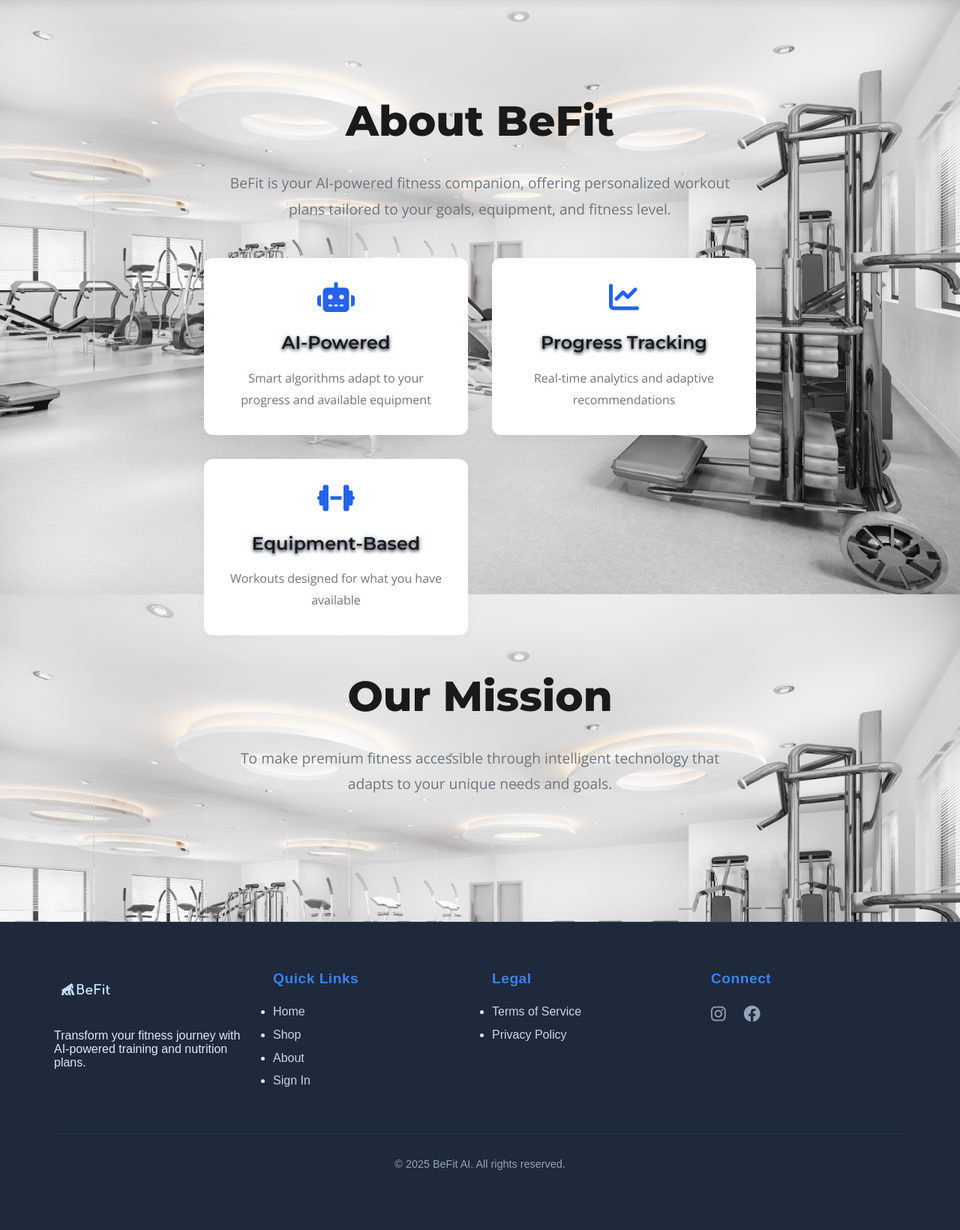
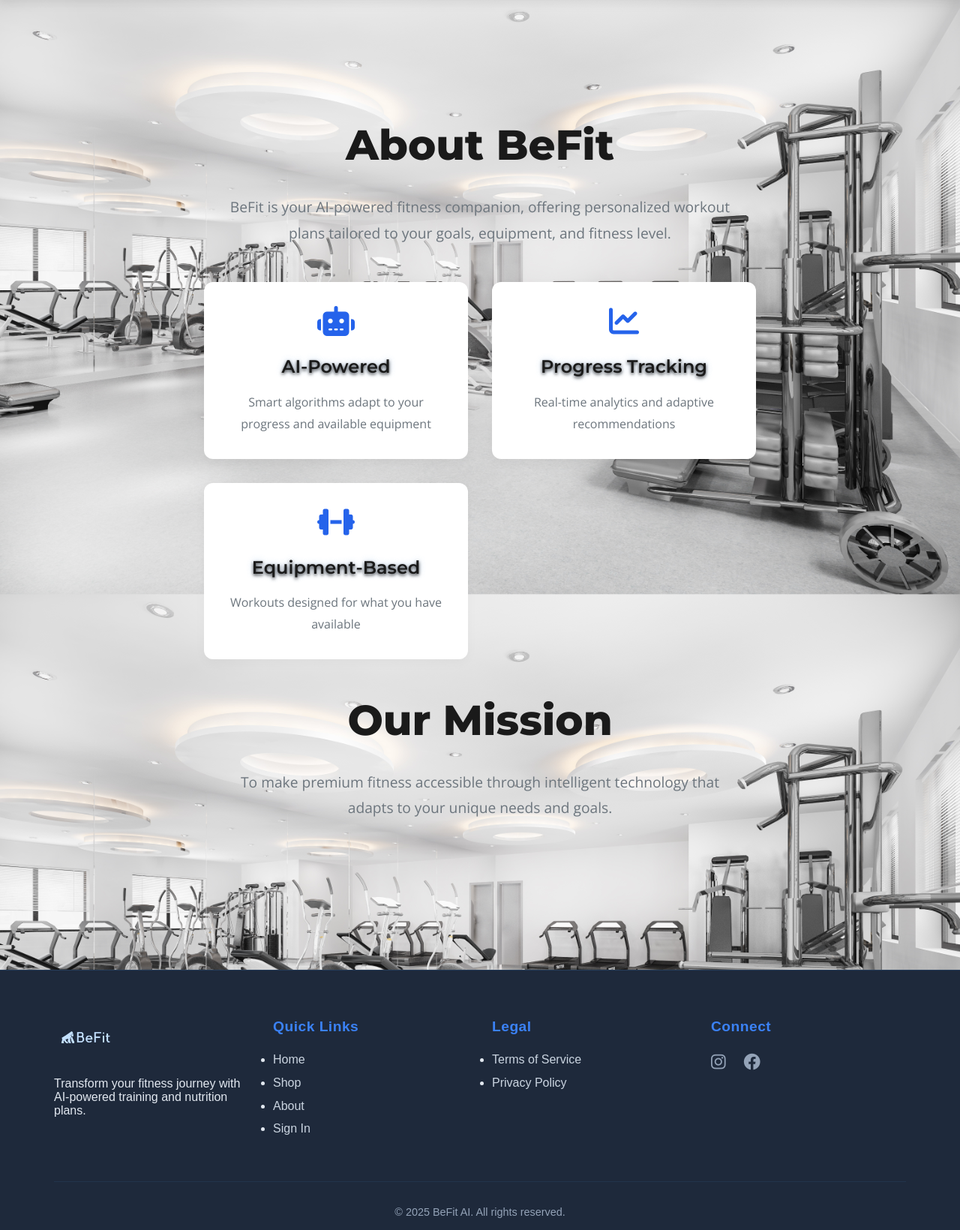
Before and after one commit to NouNou-coding/BeFit, a PHP site: page /about.php in a window 1280 px wide. Shown: the part 61-1701 px from the top of the page at 75% size. Before the commit the page ends 1621 px from the top, so only its background shows below. Run offline with PHP 8.4, Linux system fonts and the light colour scheme.

Commit message:
Update about.php

```diff
--- a/BeFit-Folder/about.php
+++ b/BeFit-Folder/about.php
@@ -10,7 +10,7 @@
     <link href="https://fonts.googleapis.com/css2?family=Montserrat:wght@600;700;800&family=Open+Sans:wght@400;600&display=swap" rel="stylesheet">
     <style>
         :root {
-            --section-spacing: 6rem;
+            --section-spacing: 8rem;
         }
 
         .about-content {
```
